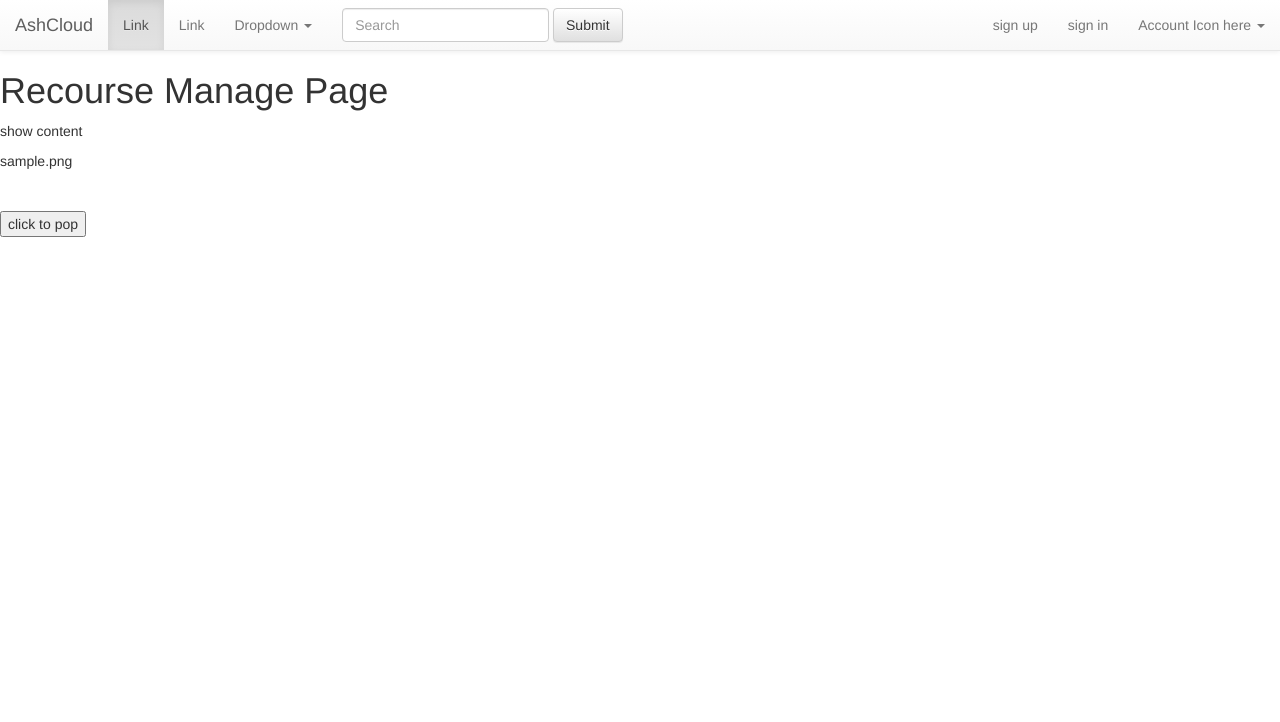
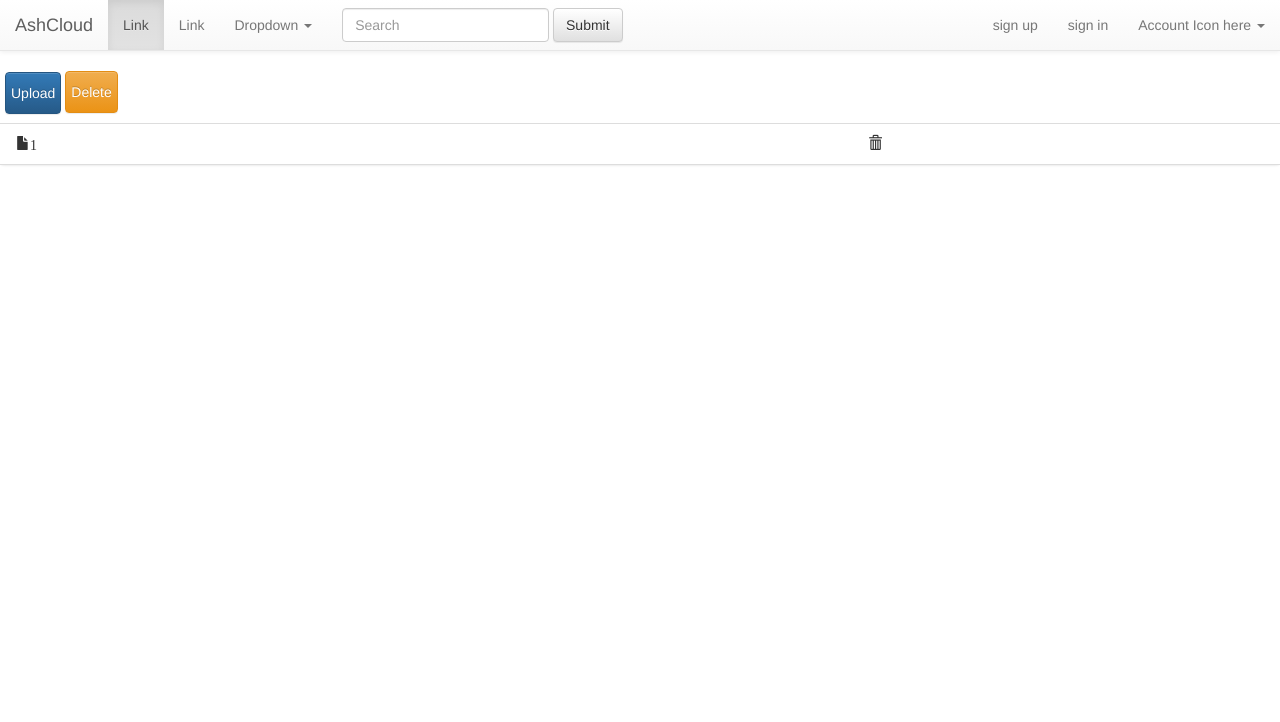
Before and after one commit to jinfenglin/MyPortfile, a Django app: template RepoKeeper/templates/RepoKeeper/managePage.html in a window 1280 px wide. Shown: the top 722 px of the page. Run offline with Django 3.2, Linux system fonts and the light colour scheme; the template is opened without the code that fills it: values that come from a table or form of the project are taken from there, others are empty; tables that the repository leaves empty hold one stand-in row (values such as "Sample post"); parts of the project's set-up code (start-up, migrations or seed data) failed here and were passed over; some libraries are stand-ins or nearby versions.

Commit message:
working on recourse view

```diff
--- /dev/null
+++ b/RepoKeeper/static/js/managePage.js
@@ -0,0 +1,11 @@
+/**
+ * Created by jinfenglin on 7/4/16.
+ */
+
+function createRecourseEntry(fileName){
+    div = document.createElement('div')
+    icon = "<div class='col-xs-8'><span class='glyphicon glyphicon-file'>"+fileName+"</span></div>";
+    operationBar= '<div class="col-xs-4"> <span class="glyphicon glyphicon-trash"></span></div>'
+    div.innerHTML='<div class="list-group-item row">'+icon+operationBar+'</div>>'
+    return div.firstChild
+}
--- a/RepoKeeper/templates/RepoKeeper/managePage.html
+++ b/RepoKeeper/templates/RepoKeeper/managePage.html
@@ -5,8 +5,9 @@
 {% block extraHeader %}
     <head>
         {% load static %}
+        <script src="{% static 'js/managePage.js' %}" type="text/javascript"></script>
         <script src="{% static 'js/upload.js' %}" type="text/javascript"></script>
-        <script scr="{% static 'js/popUp.js' %}" type="text/javascript"></script>
+
         <link rel="stylesheet" href="{% static 'css/upload.css' %}">
         <meta charset="UTF-8">
         <title>Recourse Mangae Page</title>
@@ -15,20 +16,30 @@
               href="https://ajax.googleapis.com/ajax/libs/jqueryui/1.11.4/themes/smoothness/jquery-ui.css">
         <script src="https://ajax.googleapis.com/ajax/libs/jqueryui/1.11.4/jquery-ui.min.js"></script>
         <script>$.ajaxSetup({data: {csrfmiddlewaretoken: '{{ csrf_token }}'},});</script>
+        <link rel="stylesheet" href="http://s.mlcdn.co/animate.css">
     </head>
 {% endblock extraHeader %}
 
 <body>
 {% block content %}
+    <div style="padding: 10px; padding-top: 0px">
+        <div class="list-inline" >
+            <li class="btn btn-primary list-group-item" onclick='popUp()'> Upload</li>
+            <li class="btn btn-warning list-group-item" onclick=""> Delete</li>
+        </div>
+
+    </div>
+    <div class="contianer" style="overflow: auto;height: 600px">
+        <div id="resList" class="list-group">
+        </div>
+    </div>
+    <script>
+        {% for file in file_list %}
+            var res_row = createRecourseEntry({{file.id}});
+            $("#resList").append(res_row)
+        {% endfor %}
+    </script>
     {% include 'RepoKeeper/uploadPage.html' %}
-    <h1>Recourse Manage Page </h1>
-    <p> show content
-        {% for file in file_list %}
-            <p> {{ file.file }} </p>
-            <br>
-        {% endfor %}
-    </p>
-    <button onclick='popUp()'> click to pop</button>
 {% endblock content %}
 </body>
 </html>
```
Also changed, not shown: 16 other files.
